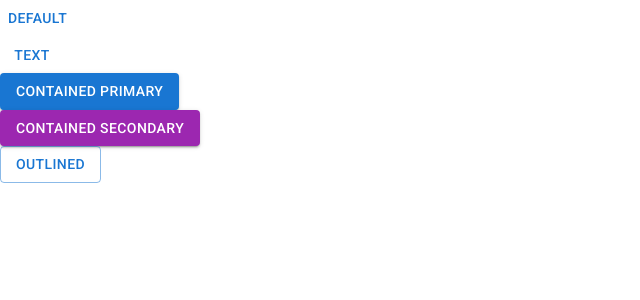
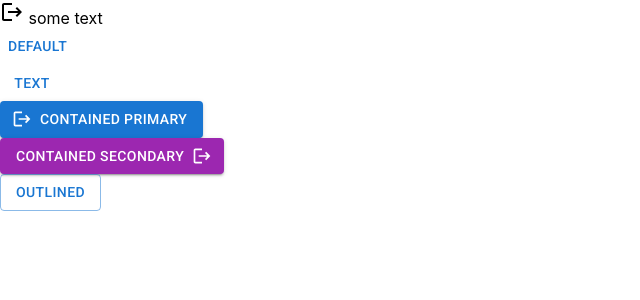
Before and after one commit to coderoadpl/frontend--material-ui--task-17, a React (Create React App) app: page / in a window 1280 px wide. Shown: the top 300 px of the page, without its empty margins (0-640 px from the left). Built offline with nearby package versions, Linux system fonts and the light colour scheme.

Commit message:
`@mui/icons-material` added

```diff
--- a/package.json
+++ b/package.json
@@ -5,6 +5,7 @@
   "dependencies": {
     "@emotion/react": "^11.6.0",
     "@emotion/styled": "^11.6.0",
+    "@mui/icons-material": "^5.1.0",
     "@mui/material": "^5.1.0",
     "prop-types": "^15.7.2",
     "react": "^17.0.2",
--- a/src/App.js
+++ b/src/App.js
@@ -2,9 +2,13 @@ import React from 'react'
 
 import { Button } from '@mui/material'
 
+import { Logout as LogoutIcon } from '@mui/icons-material'
+
 export const App = () => {
   return (
     <div>
+      <LogoutIcon /> some text
+      <br />
       <Button>
         DEFAULT
       </Button>
@@ -18,6 +22,7 @@ export const App = () => {
       <Button
         variant={'contained'}
         color={'primary'}
+        startIcon={<LogoutIcon />}
       >
         CONTAINED PRIMARY
       </Button>
@@ -25,6 +30,7 @@ export const App = () => {
       <Button
         variant={'contained'}
         color={'secondary'}
+        endIcon={<LogoutIcon />}
       >
         CONTAINED SECONDARY
       </Button>
```
Also changed, not shown: 1 other file (tests, documents, lock files or other folders).
